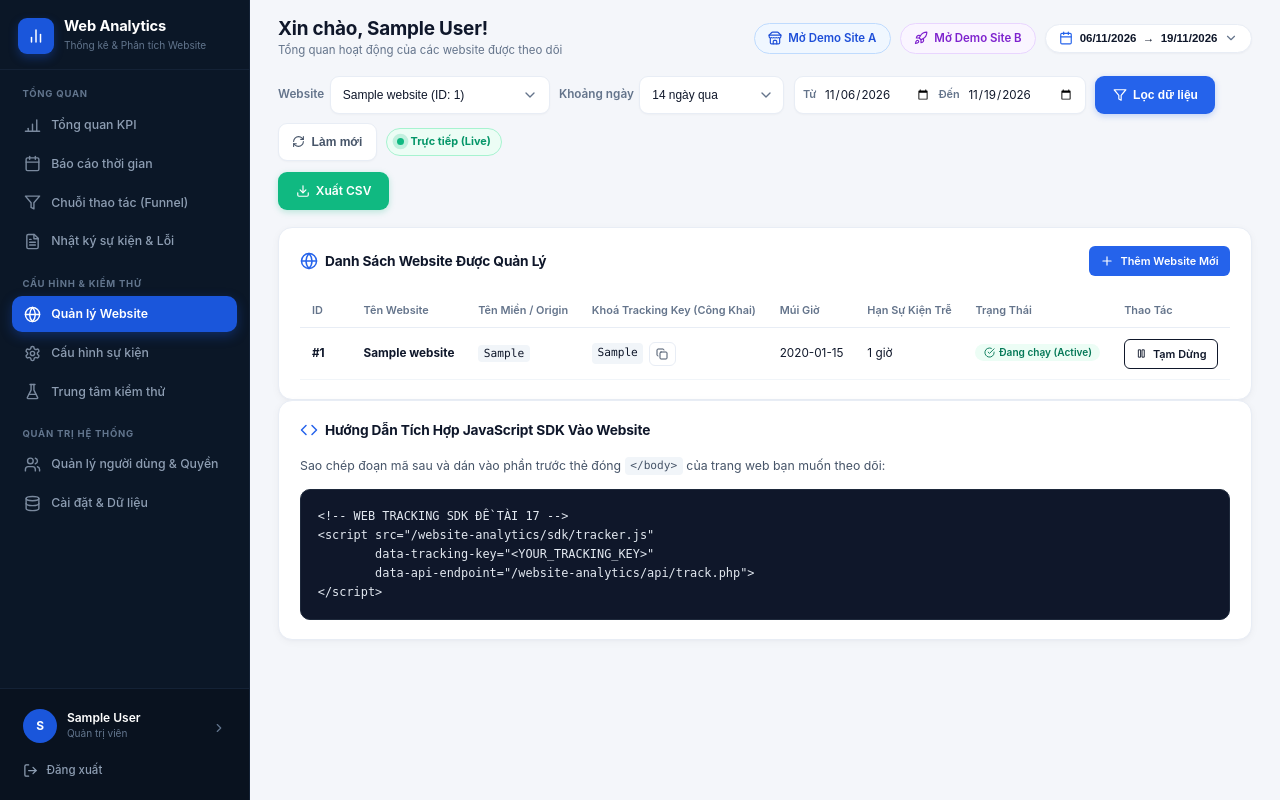
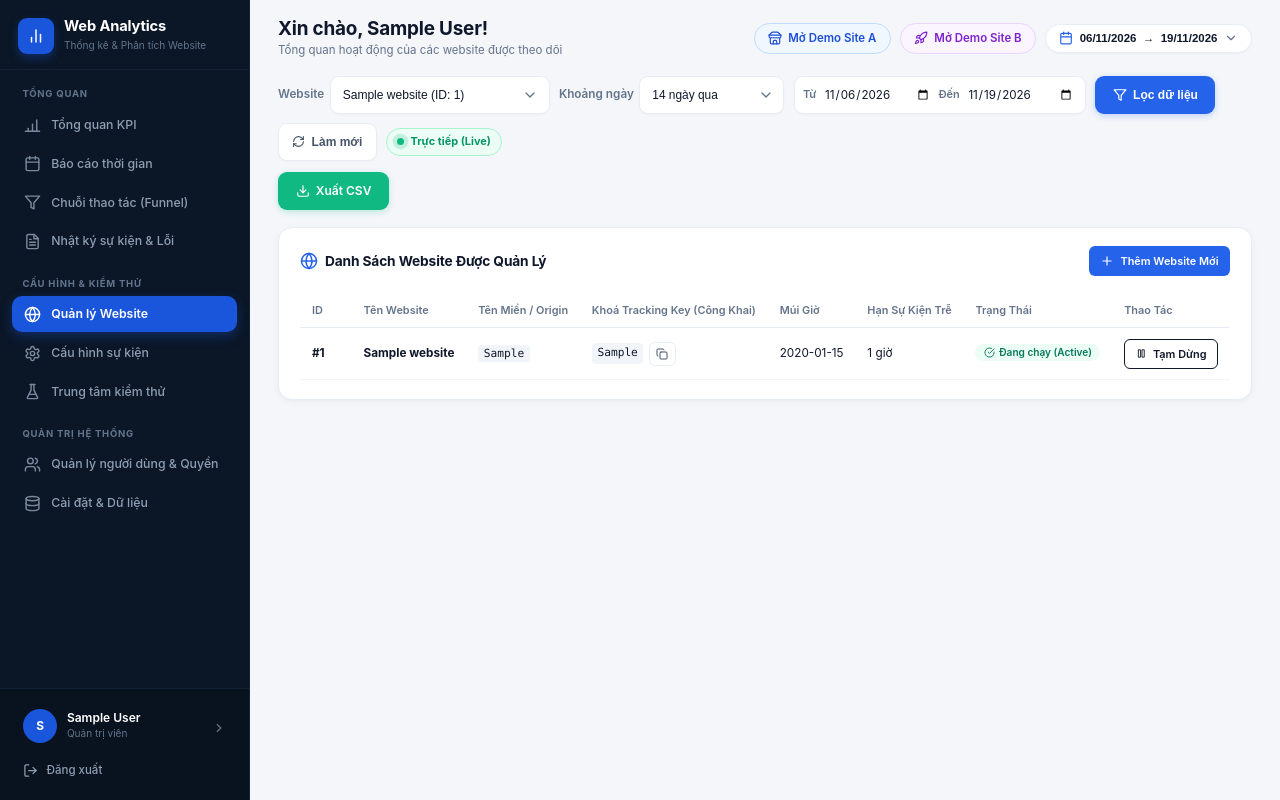
Before and after one commit to anhduc0190/PTPMMNM-CNTT-1809-NHOM7, a PHP site: page /website-analytics/websites.php in a window 1280 px wide. Run offline with PHP 8.4, Linux system fonts and the light colour scheme; the visitor is signed in with stand-in values (Sample User, id 1); tables that the repository leaves empty hold one stand-in row (values such as "Sample post").

Commit message:
refactor(ui): bỏ khối code hướng dẫn SDK trong websites.php để giao diện tinh gọn, chuyên nghiệp

```diff
--- a/BTL/website-analytics/websites.php
+++ b/BTL/website-analytics/websites.php
@@ -162,25 +162,6 @@ if ($_SERVER['REQUEST_METHOD'] === 'POST' && $isAdmin) {
     </div>
 </div>
 
-<!-- MÃ HƯỚNG DẪN GẮN TRACKING SDK -->
-<div class="card-section">
-    <div class="card-title-bar">
-        <h3>
-            <?= render_icon('code', '', 18, 'var(--primary)') ?>
-            Hướng Dẫn Tích Hợp JavaScript SDK Vào Website
-        </h3>
-    </div>
-    <p style="color:var(--text-secondary); margin-bottom:1rem; font-size:0.88rem; line-height:1.5;">
-        Sao chép đoạn mã sau và dán vào phần trước thẻ đóng <code>&lt;/body&gt;</code> của trang web bạn muốn theo dõi:
-    </p>
-    <pre style="background:#0f172a; color:#e2e8f0; padding:1.2rem; border-radius:var(--radius-md); font-size:0.85rem; overflow-x:auto; border:1px solid #1e293b; line-height:1.6;">
-&lt;!-- WEB TRACKING SDK ĐỀ TÀI 17 --&gt;
-&lt;script src="<?= $baseUrl ?>/sdk/tracker.js"
-        data-tracking-key="&lt;YOUR_TRACKING_KEY&gt;"
-        data-api-endpoint="<?= $baseUrl ?>/api/track.php"&gt;
-&lt;/script&gt;</pre>
-</div>
-
 <!-- MODAL THÊM WEBSITE -->
 <?php if ($isAdmin): ?>
 <div id="modal-create" class="modal-backdrop">
```
